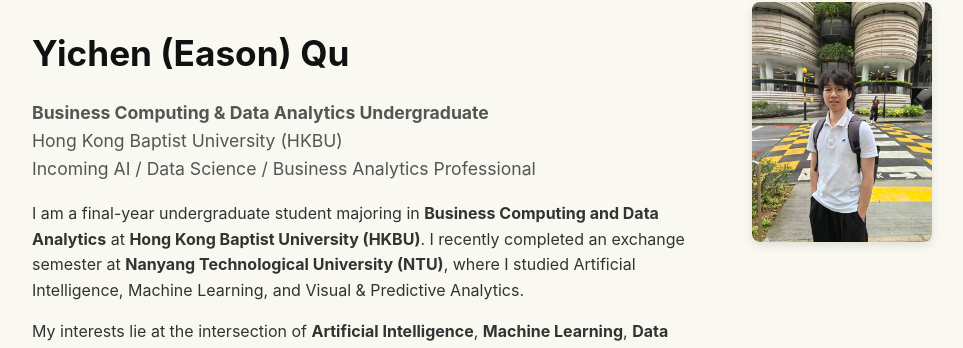
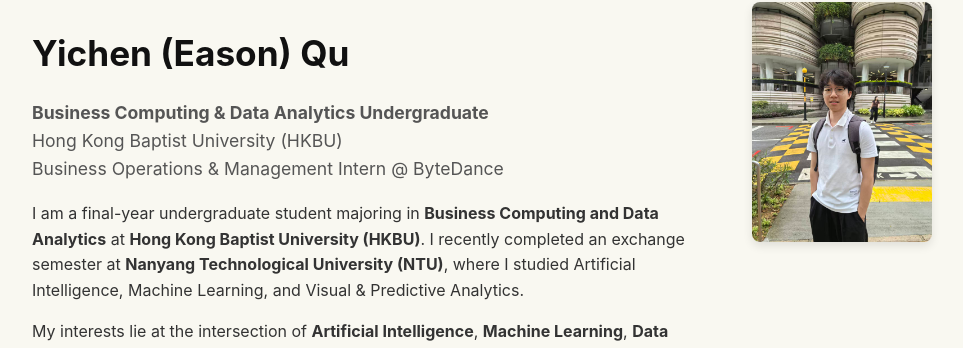
Before and after one commit to Eason-NotFound/Eason.github.io, a Jekyll site: the page built from index.md, in a window 1280 px wide and 900 px high. Shown: the part 125-473 px from the top of the window, without its empty margins (158-1121 px from the left). Built offline with Jekyll 4.4.1, drawn with Linux system fonts in a browser that asks for light colours.

Commit message:
Update index.md

```diff
--- a/index.md
+++ b/index.md
@@ -10,7 +10,7 @@ title: Yichen (Eason) Qu
         <p style="font-size:1.1em;color:#555;">
             <b>Business Computing & Data Analytics Undergraduate</b><br>
             Hong Kong Baptist University (HKBU)<br>
-            Incoming AI / Data Science / Business Analytics Professional
+            Business Operations & Management Intern @ ByteDance
         </p>
 
         <p>
```
